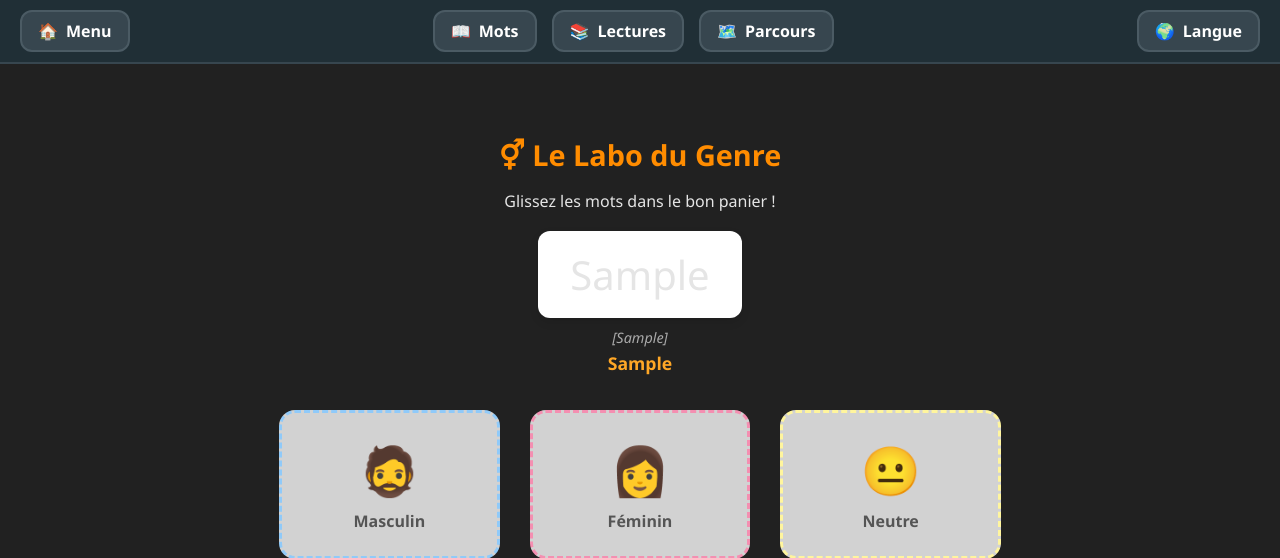
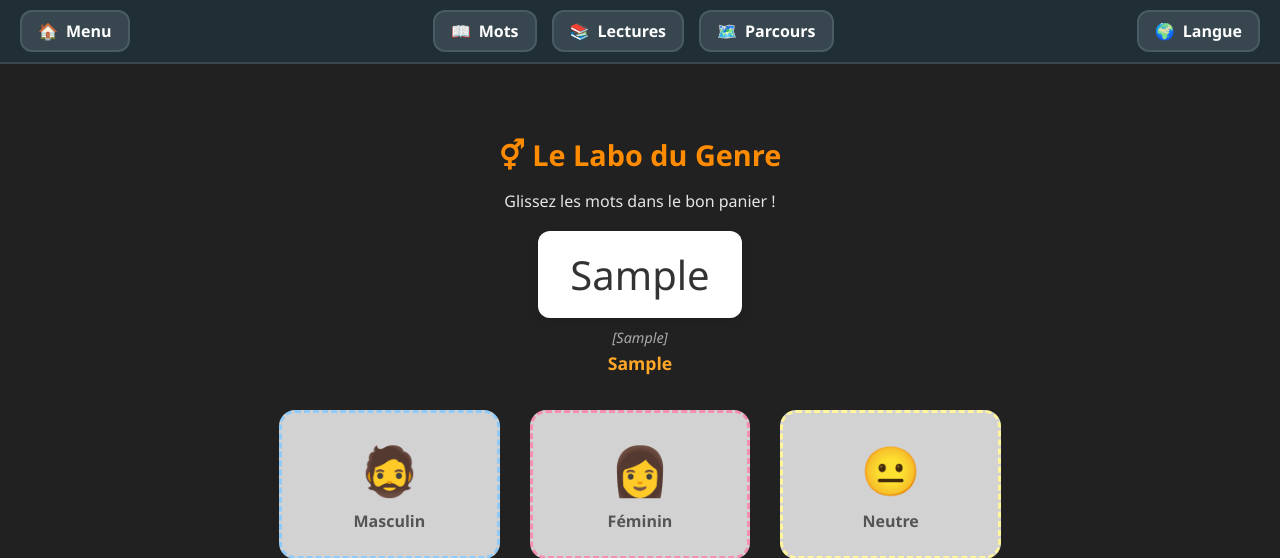
Before and after one commit to grosjak/learn-russian, a Django app: page /grammar/gender/ in a window 1280 px wide. Shown: the top 558 px of the page. Run offline with Django 5.2, Linux system fonts and the light colour scheme; a user stored in the database is signed in; tables that the repository leaves empty hold one stand-in row (values such as "Sample post").

Commit message:
UI: Fix Grammar Lab word card text contrast

```diff
--- a/core/templates/core/grammar/gender_lab.html
+++ b/core/templates/core/grammar/gender_lab.html
@@ -56,6 +56,8 @@
 
     .draggable-word {
         background: white;
+        color: #333;
+        /* Dark text for white background */
         padding: 1rem 2rem;
         font-size: 2.5rem;
         border-radius: 12px;
```
